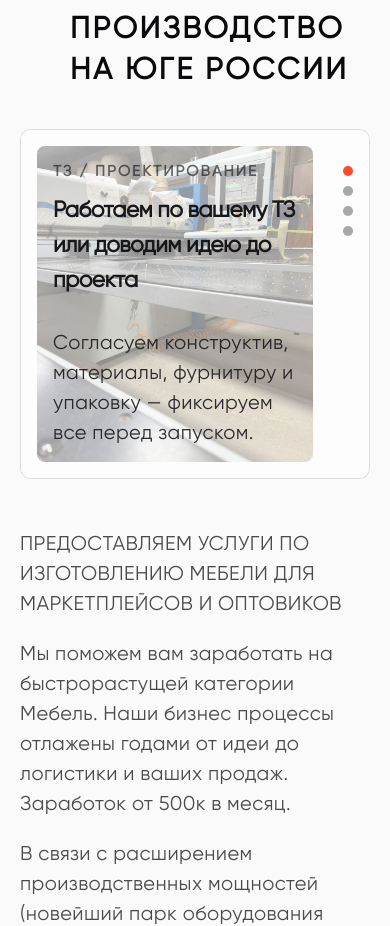
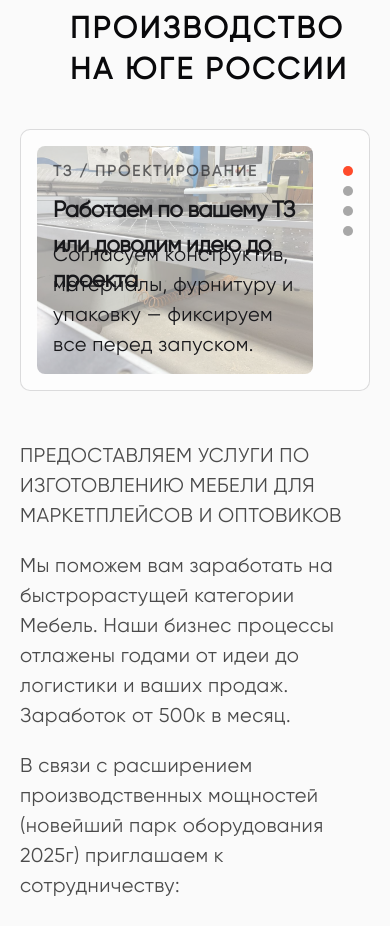
Before and after one commit to atalik07/kavkaz-vector-next, a Next.js app: page / in a window 390 px wide. Shown: the part 6530-7456 px from the top of the page. Built offline with nearby package versions, Linux system fonts and the light colour scheme.

Commit message:
about slider fix

```diff
--- a/components/HeroRSlider.tsx
+++ b/components/HeroRSlider.tsx
@@ -52,6 +52,7 @@ export default function HeroRSlider({
   slideMs = 8000,
   fadeMs = 900,
   className = "",
+  viewportClassName = "",
   onActiveChange,
 }: {
   slides: readonly Slide[];
@@ -61,6 +62,8 @@ export default function HeroRSlider({
   slideMs?: number;
   fadeMs?: number;
   className?: string;
+  /** Доп. классы для “рамки/вьюпорта” (удобно для About: h-[40vh], min/max-h, радиус, overflow) */
+  viewportClassName?: string;
   onActiveChange?: (activeIndex: number) => void;
 }) {
   const safeImages = useMemo(() => (images.length ? images : ["/images/1.jpg"]), [images]);
@@ -77,10 +80,12 @@ export default function HeroRSlider({
     window.setTimeout(() => setDrawerOpen(true), 120);
   };
 
+  const DotsBlock =
+    dots !== "none" ? <HeroRSliderDots count={slides.length} active={active} align={dotsAlign} /> : null;
+
   const SlideBlock = (
-    <div className="heroRSlide">
-      {/* BG swiper fade */}
-      <div className="heroRSlideBg">
+    <div className="heroRSlide h-full w-full">
+      <div className="heroRSlideBg h-full w-full">
         <Swiper
           modules={[EffectFade, Autoplay]}
           effect="fade"
@@ -108,7 +113,6 @@ export default function HeroRSlider({
         <div className="heroRSlideOverlay" />
       </div>
 
-      {/* TOP text */}
       <div
         className={[
           "relative",
@@ -124,21 +128,19 @@ export default function HeroRSlider({
         </div>
       </div>
 
-      {/* Bottom drawer */}
       <div className={["heroRDrawer", drawerOpen ? "is-open" : ""].join(" ")}>
-        <div className="text-base tracking-[0.02em] text-current/90">{s?.text}</div>
+        <div className="text-base tracking-[0.02em] text-current">{s?.text}</div>
       </div>
     </div>
   );
 
-  const DotsBlock =
-    dots !== "none" ? <HeroRSliderDots count={slides.length} active={active} align={dotsAlign} /> : null;
-
   return (
     <div className={["heroRCard", className].join(" ")}>
+      {/* Вьюпорт: если задан — ограничиваем высоту/радиус/overflow тут, не в компоненте-родителе */}
+      <div className={["h-full w-full", viewportClassName].join(" ")}>
         <div
           className={[
-      "heroRInner",
+            "heroRInner h-full w-full",
             dotsAlign === "right" ? "heroRInner--dotsRight" : "",
           ].join(" ")}
         >
@@ -155,5 +157,6 @@ export default function HeroRSlider({
           )}
         </div>
       </div>
+    </div>
   );
 }
--- a/components/sections/About.tsx
+++ b/components/sections/About.tsx
@@ -4,7 +4,7 @@ import React, { useLayoutEffect, useMemo, useRef, useState } from "react";
 import { copy } from "@/lib/copy";
 import HeroRSlider from "@/components/HeroRSlider";
 
-const slideImages = ["/images/1.jpg", "/images/2.jpg", "/images/3.jpg", "/images/logistics.webp"] as const;
+const aboutImages = ["/images/1.jpg", "/images/2.jpg", "/images/3.jpg", "/images/logistics.webp"] as const;
 
 function Eyebrow({ children }: { children: string }) {
   return (
@@ -39,10 +39,7 @@ export default function About() {
     const el = innerRef.current;
     if (!el) return;
 
-    const measure = () => {
-      const h = Math.ceil(el.scrollHeight);
-      setMaxH(h);
-    };
+    const measure = () => setMaxH(Math.ceil(el.scrollHeight));
 
     measure();
     const ro = new ResizeObserver(measure);
@@ -50,6 +47,13 @@ export default function About() {
 
     return () => ro.disconnect();
   }, [faqItems.length]);
+
+  // рамка/вьюпорт слайдера именно для About:
+  // 40vh как ты просил + ограничители, чтобы не было гиганта/крошки
+// сделай больше ТОЛЬКО на lg — меняешь только эти 3 значения:
+const aboutSliderViewport =
+  "overflow-hidden rounded-[var(--radius-card)] h-[32vh] min-h-[260px] max-h-[420px] sm:h-[34vh] sm:min-h-[280px] sm:max-h-[460px] lg:h-[44vh] lg:min-h-[380px] lg:max-h-[580px] xl:h-[60vh] xl:h-[66vh] xl:min-h-[360px] xl:max-h-[720px]";
+
 
   return (
     <section className="mx-auto max-w-5xl px-4 py-16 sm:px-6 sm:py-20">
@@ -60,20 +64,15 @@ export default function About() {
       </div>
 
       <div className="mt-8">
-        {/* MOBILE: one continuous flow */}
+        {/* MOBILE */}
         <div className="grid grid-cols-1 gap-6 lg:hidden">
-          {/* жесткий квадрат */}
-<div className="relative w-full aspect-square overflow-hidden rounded-[var(--radius-card)]">
-  <div className="absolute inset-0">
           <HeroRSlider
             slides={copy.hero.slides}
-      images={slideImages}
+            images={aboutImages}
             dotsAlign="right"
-      className="h-full w-full"
+            className="w-full"
+            viewportClassName={aboutSliderViewport}
           />
-  </div>
-</div>
-
 
           <div className="py-4 space-y-4 text-base tracking-[0.02em] text-black/70 dark:text-white/70">
             {copy.about.top.paragraphs.map((p, i) => (
@@ -123,31 +122,25 @@ export default function About() {
         {/* DESKTOP */}
         <div className="hidden lg:block">
           <div className="space-y-10">
-            {/* TOP ROW: square slider + короткий правый текст */}
+            {/* TOP ROW */}
             <div className="grid grid-cols-2 gap-12 items-start">
-              {/* жесткий квадрат + принудительная высота для вложенного слайдера */}
-<div className="relative w-full aspect-square overflow-hidden rounded-[var(--radius-card)]">
-  <div className="absolute inset-0">
               <HeroRSlider
                 slides={copy.hero.slides}
-      images={slideImages}
+                images={aboutImages}
                 dotsAlign="right"
-      className="h-full w-full"
+                className="w-full"
+                viewportClassName={aboutSliderViewport}
               />
-  </div>
-</div>
 
-
-              <div className="py-4 space-y-4 text-base tracking-[0.02em] text-black/70 dark:text-white/70">
-                {/* только вводные 2 абзаца */}
+              <div className="py-2 space-y-4 text-base tracking-[0.02em] text-black/70 dark:text-white/70">
                 {copy.about.top.paragraphs.slice(0, 2).map((p, i) => (
                   <p key={`d-top-p-${i}`}>{p}</p>
                 ))}
               </div>
             </div>
 
-            {/* FULL WIDTH: заголовок = “В связи с расширением...”, дальше весь блок */}
-            <div className="ui-card border border-black/10 bg-white/60 p-6 text-base tracking-[0.02em] text-black/70 shadow-sm dark:border-white/15 dark:bg-white/5 dark:text-white/70 dark:shadow-none lg:px-10">
+            {/* FULL WIDTH */}
+      <div className="ui-card border border-black/10 bg-white/60 p-6 text-base tracking-[0.02em] text-black/70 shadow-sm dark:border-white/15 dark:bg-white/[0.03] dark:text-white/70 dark:shadow-none lg:px-10">
         <h3 className="text-lg font-semibold leading-snug text-zinc-950 dark:text-white">
                 {copy.about.top.paragraphs[2]}
               </h3>
@@ -162,10 +155,7 @@ export default function About() {
                 ))}
               </ul>
 
-              {/* берём только первый tailParagraphs; “последний абзац” не показываем */}
-              {copy.about.top.tailParagraphs[0] ? (
-                <p className="mt-4">{copy.about.top.tailParagraphs[0]}</p>
-              ) : null}
+              {copy.about.top.tailParagraphs[0] ? <p className="mt-4">{copy.about.top.tailParagraphs[0]}</p> : null}
 
               <p className="mt-4">
                 <span className="font-semibold text-[color:var(--accent)]/80">
@@ -243,7 +233,7 @@ export default function About() {
         </div>
       </div>
 
-      {/* FAQ toggle row + slide-down list */}
+      {/* FAQ */}
       <div className="mt-6" data-reveal="up">
         <div className="flex items-center gap-3 text-base font-semibold tracking-[0.04em] text-[color:var(--accent)]/80">
           <span className="whitespace-nowrap">{copy.about.faqToggle.label}</span>
```
Lines whose indentation alone changed are shown as unchanged.
